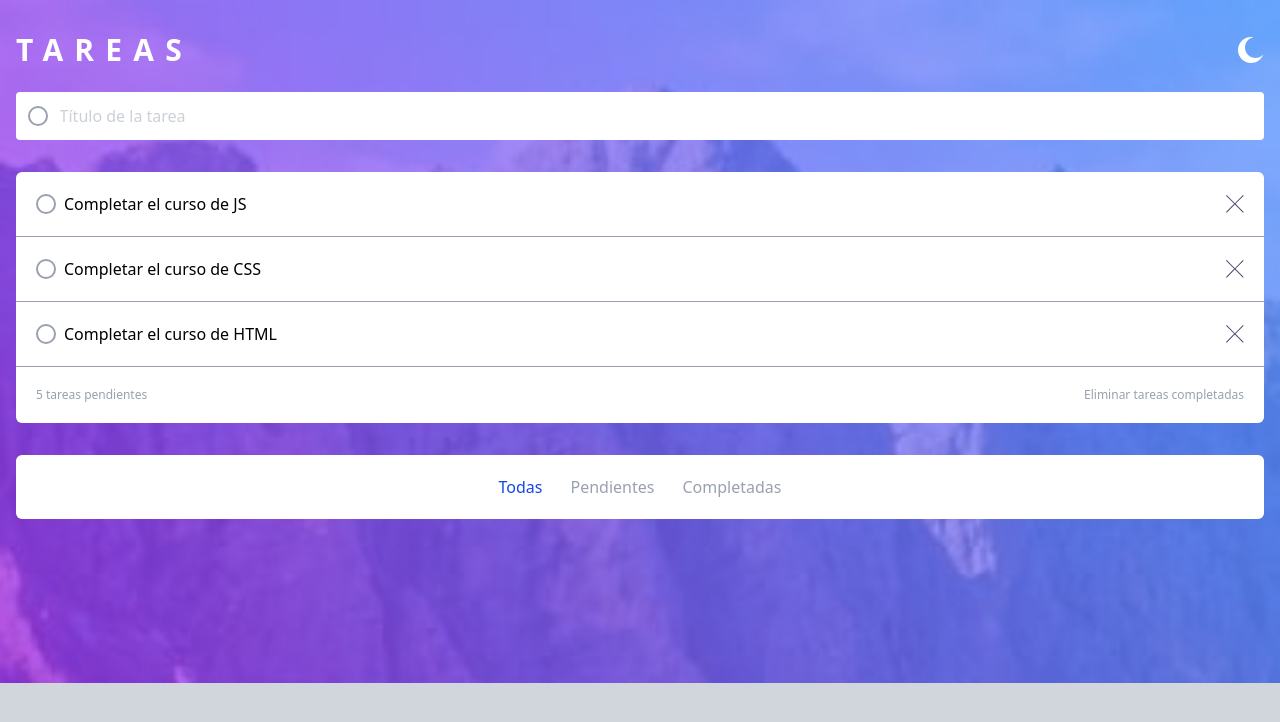
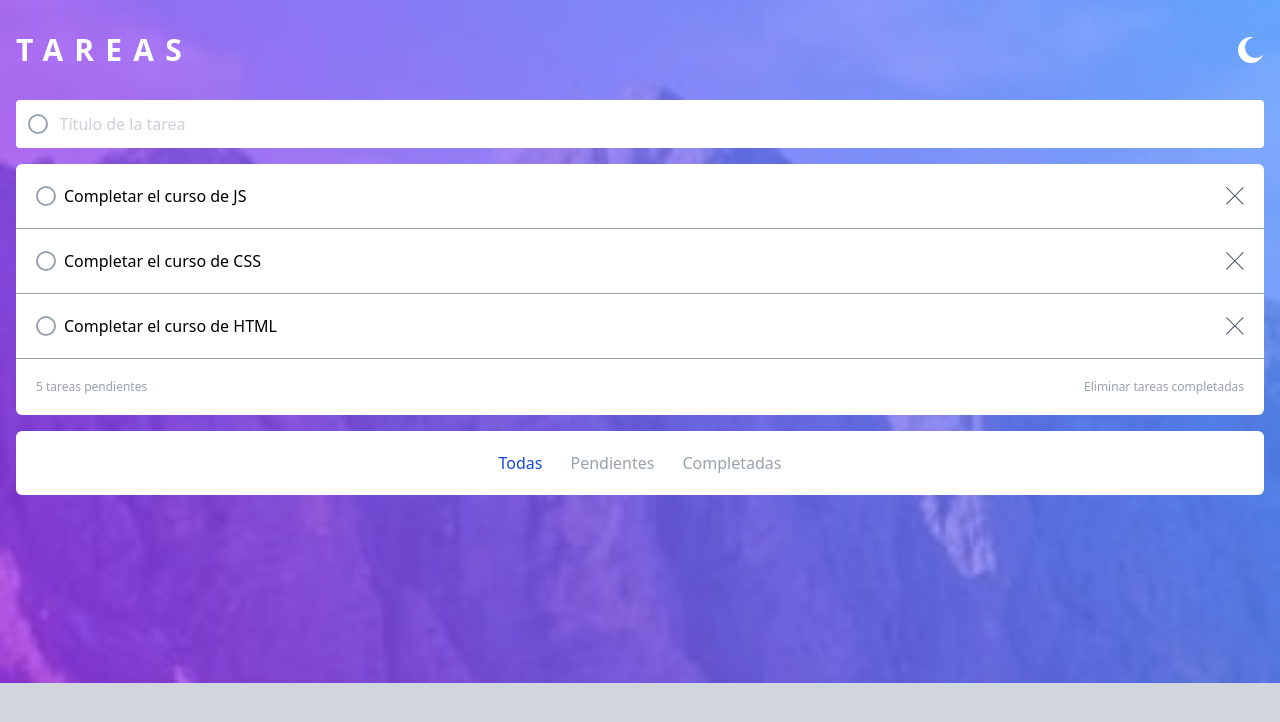
Before and after one commit to doblep97/Proyecto-gestor-tareas_vite-react-tailwind, a React (Vite) app: page / in a window 1280 px wide. Shown: the top 722 px of the page. Built offline with nearby package versions, Linux system fonts and the light colour scheme.

Commit message:
Refactorización semántica

```diff
--- a/src/App.jsx
+++ b/src/App.jsx
@@ -6,12 +6,18 @@ const App = () => {
   return (
     <>
       <div className="min-h-screen bg-gray-300 bg-[url(./assets/images/bg-mobile-light.jpg)] bg-no-repeat bg-contain">
+
         <header className="container mx-auto px-4 py-8 flex flex-col gap-6">
           <div className="flex justify-between ">
             <h1 className="uppercase text-white text-3xl font-semibold tracking-[0.7rem]">tareas</h1>
             <button><MoonIcon/></button>
           </div>
-          <form action=""className="bg-white text-black border-none rounded py-3 px-3 flex items-center gap-3">
+        </header>
+
+        <main className="container mx-auto px-4 mb-8">
+
+          {/*TaskCreate*/}
+          <form action=""className="bg-white text-black border-none rounded py-3 px-3 flex items-center gap-3 mb-4">
             <span className="rounded-full border-2 inline-block h-5 w-5 border-gray-400"></span>
             <input
               type="text"
@@ -20,9 +26,10 @@ const App = () => {
               className="w-full outline-none text-gray-400"
             />
           </form>
-        </header>
-        <main className="container mx-auto px-4 mb-8">
-          <div className="bg-white radius rounded-md">
+
+          {/*TaskList(taskItem) - TaskUpdate & TaskDelete*/}
+          <div className="bg-white radius rounded-md mb-4">
+
             <article className="flex justify-between border-b border-gray-400 p-5">
               <div className="flex gap-2 items-center">
                 <button className="rounded-full border-2 inline-block h-5 w-5 border-gray-400"></button>
@@ -46,20 +53,26 @@ const App = () => {
               </div>
               <button><CrossIcon/></button>
             </article>
-            <section className="p-5 text-gray-400 flex justify-between  text-xs">
+
+            {/*TaskComputed*/}
+            <section className="p-5 text-gray-400 flex justify-between text-xs">
               <span>5 tareas pendientes</span>
               <button>Eliminar tareas completadas</button>
             </section>
+
           </div>
 
+            {/*Taskfilter*/}
+          <section className="container mx-auto radius rounded-mds">
+            <div className=" bg-white radius rounded-md flex justify-center gap-7 text-gray-400">
+              <button className="inline-block py-5 text-blue-700">Todas</button>
+              <button className="inline-block py-5 hover:text-blue-700">Pendientes</button>
+              <button className="inline-block py-5 hover:text-blue-700">Completadas</button>
+            </div>
+          </section>
+
         </main>
-        <section className="container mx-auto px-4 radius rounded-mds">
-          <div className=" bg-white radius rounded-md flex justify-center gap-7 text-gray-400">
-            <button className="inline-block py-5 text-blue-700">Todas</button>
-            <button className="inline-block py-5 hover:text-blue-700">Pendientes</button>
-            <button className="inline-block py-5 hover:text-blue-700">Completadas</button>
-          </div>
-        </section>
+
 
       </div>
 
```
